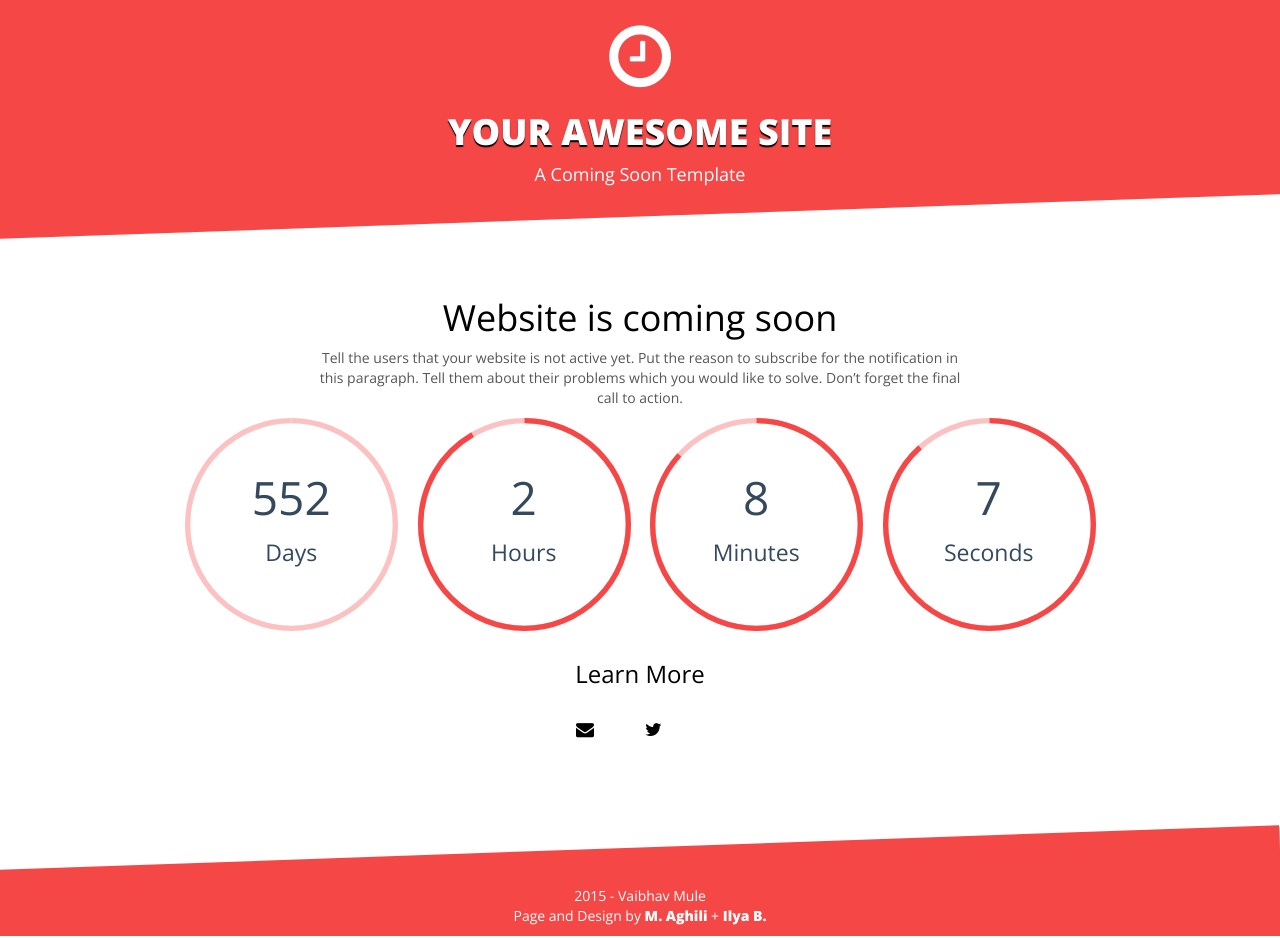
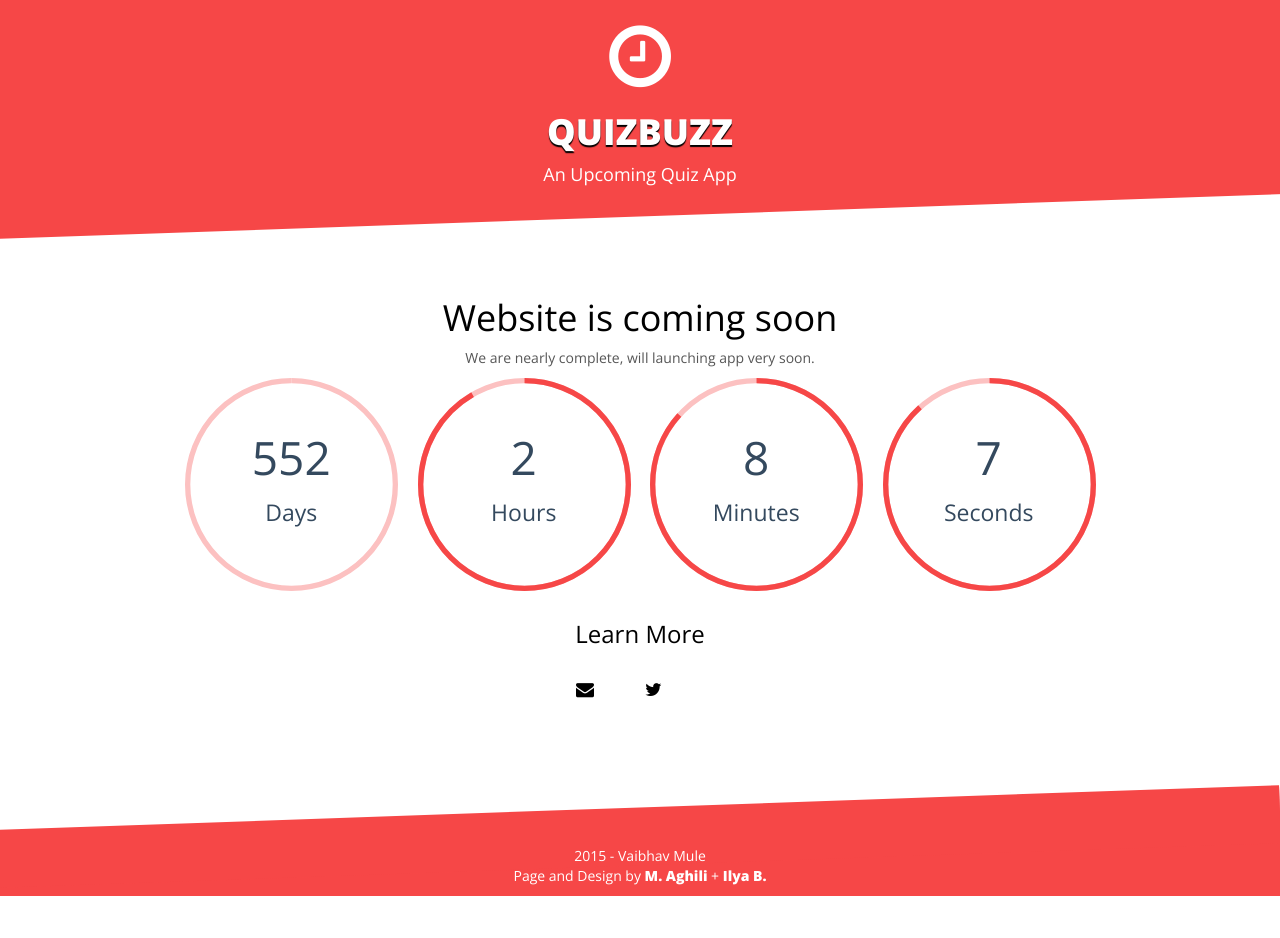
Before and after one commit to getquizbuzz/getquizbuzz.github.io, a Jekyll site: the page built from index.md, in a window 1280 px wide. Built offline with Jekyll 4.4.1, drawn with Linux system fonts in a browser that asks for light colours; nearby versions of some CDN libraries; after the commit the page ends 900 px from its top, so only the background shows below that.

Commit message:
update title, description

```diff
--- a/index.md
+++ b/index.md
@@ -1,8 +1,8 @@
 ---
 layout: home
 permalink: /
-title: "Your Awesome Site"
-excerpt: "A Coming Soon Template"
+title: "QuizBuzz"
+excerpt: "An Upcoming Quiz App"
 ---
 # Website is coming soon
-Tell the users that your website is not active yet. Put the reason to subscribe for the notification in this paragraph. Tell them about their problems which you would like to solve. Don’t forget the final call to action.
+We are nearly complete, will launching app very soon.
```
